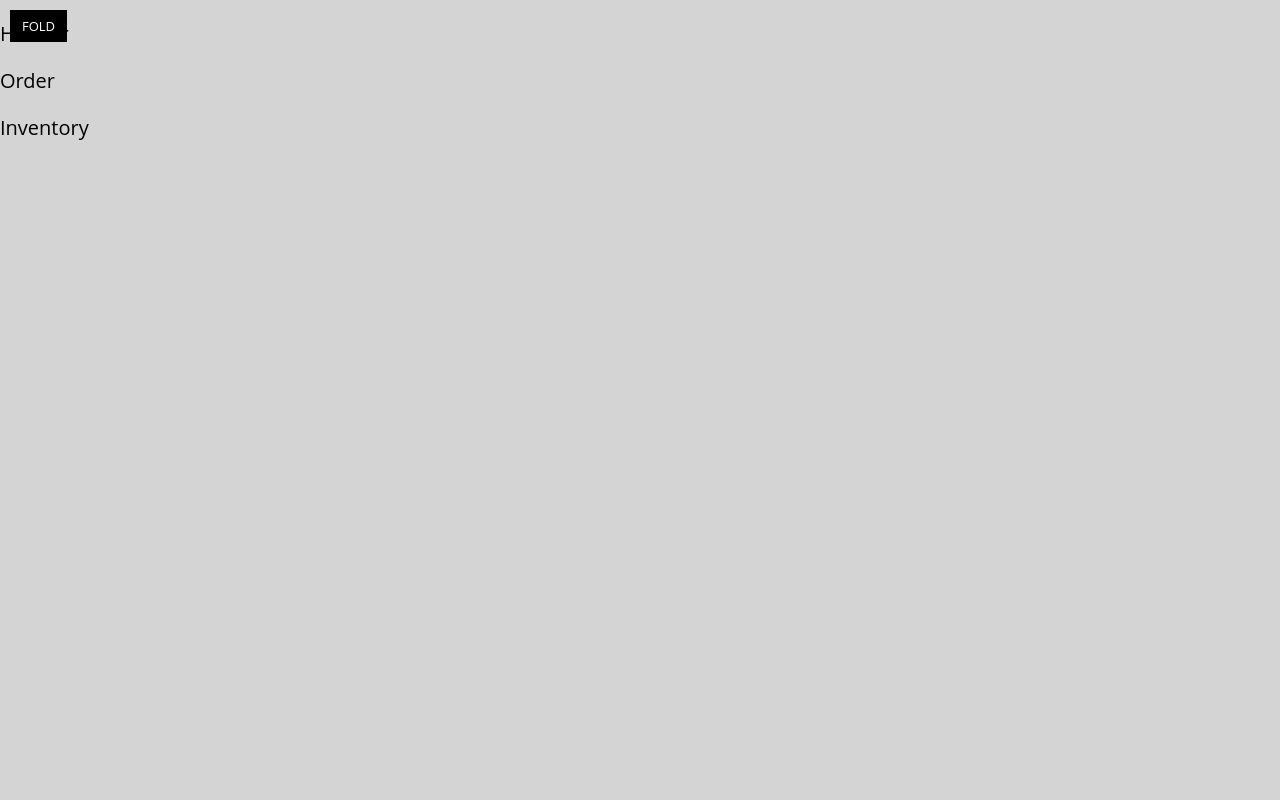
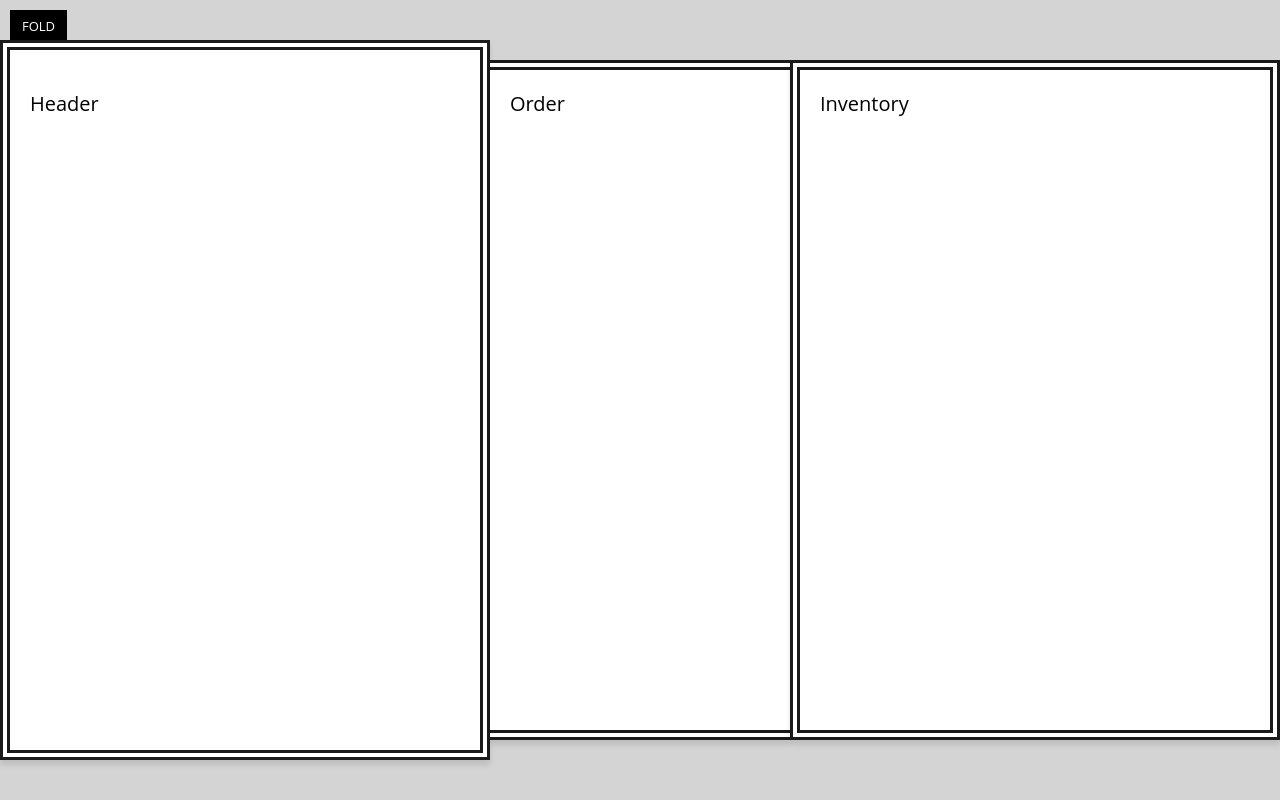
Before and after one commit to Fitzonreee/catch-of-the-day, a React (Create React App) app: page / in a window 1280 px wide. Built offline with nearby package versions, Linux system fonts and the light colour scheme.

Commit message:
Extra s in className - Wowwwwwwww

```diff
--- a/src/components/App.js
+++ b/src/components/App.js
@@ -6,7 +6,7 @@ import Inventory from './Inventory';
 class App extends React.Component {
   render() {
     return (
-      <div classsName="catch-of-the-day">
+      <div className="catch-of-the-day">
         <div className="menu">
           <Header />
         </div>
--- a/src/index.js
+++ b/src/index.js
@@ -1,7 +1,8 @@
 import React from 'react';
 import { render } from 'react-dom';
+import './css/style.css';
 import App from './components/App';
-import './css/style.css';
+
 
 
 import StorePicker from './components/StorePicker';
```
